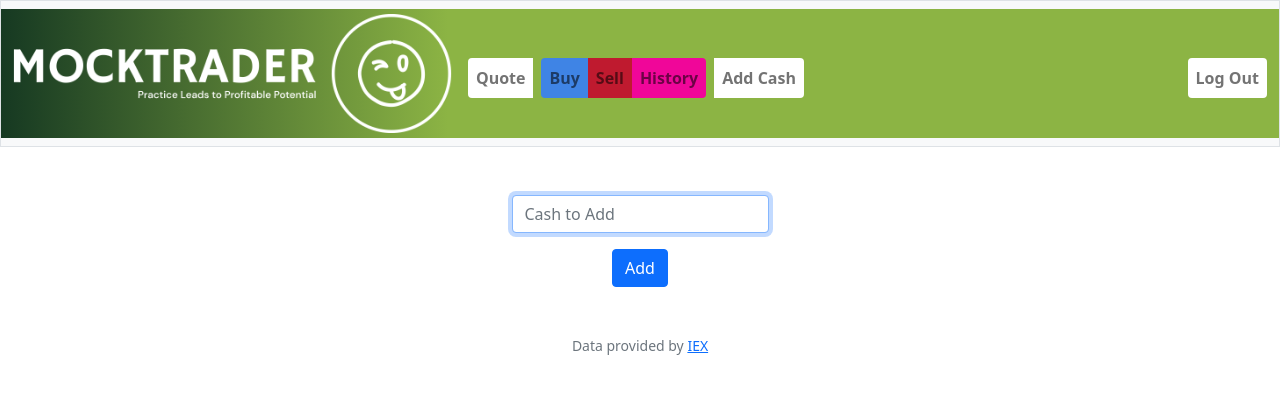
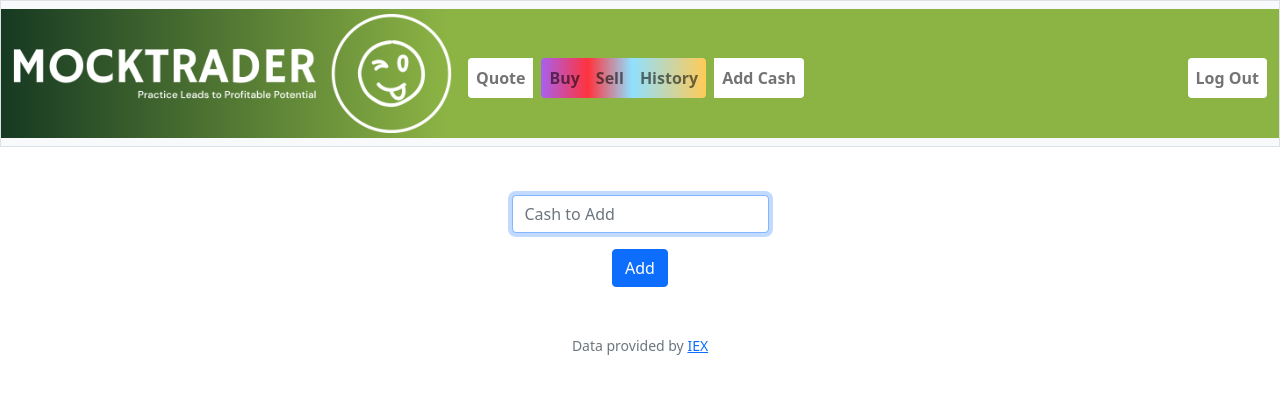
Before and after one commit to jazzorpheus/mock-trader, a Flask app: page /add in a window 1280 px wide. Shown: the top 394 px of the page. Run offline with Flask 3, Linux system fonts and the light colour scheme; the visitor is signed in with stand-in values (Sample User, id 1); some libraries are stand-ins or nearby versions.

Commit message:
Sun, Jul 30, 2023, 12:39 AM +01:00

```diff
--- a/static/styles.css
+++ b/static/styles.css
@@ -51,15 +51,18 @@
 /* Colored Links */
 
 .nav-link.buy {
-    background-color: #3F84E5;
+    background-color: #a960ee;
+    background: linear-gradient(to right, #a960ee, #ff333d);
     font-weight: bold;
 }
 .nav-link.sell {
-    background-color: #BF1A2F;
+    background-color: #ff333d;
+    background: linear-gradient(to right, #ff333d, #90e0ff);
     font-weight: bold;
 }
 .nav-link.history {
-    background-color: #F00699;
+    background-color: #90e0ff;
+    background: linear-gradient(to right, #90e0ff, #ffcb57);
     font-weight: bold;
 }
 
```
Also changed, not shown: 1 other file.
